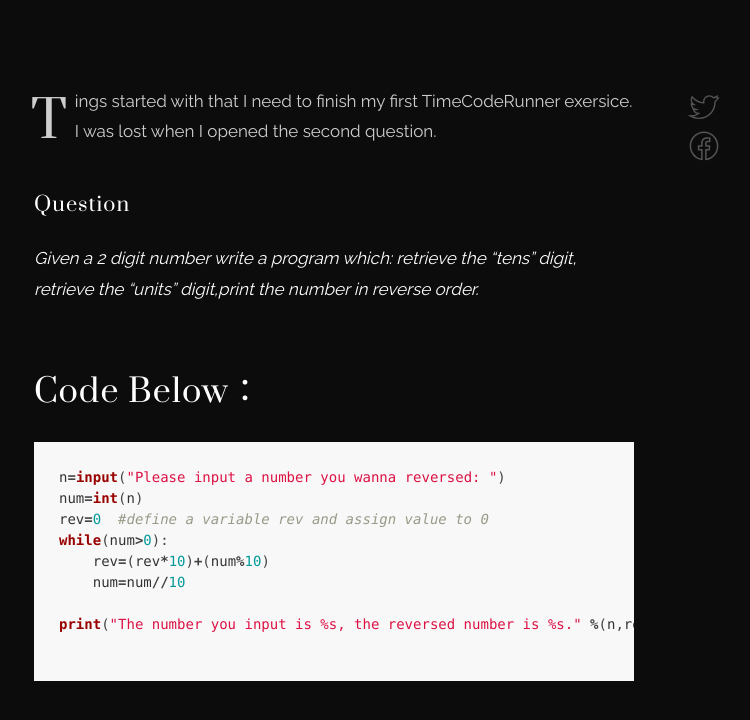
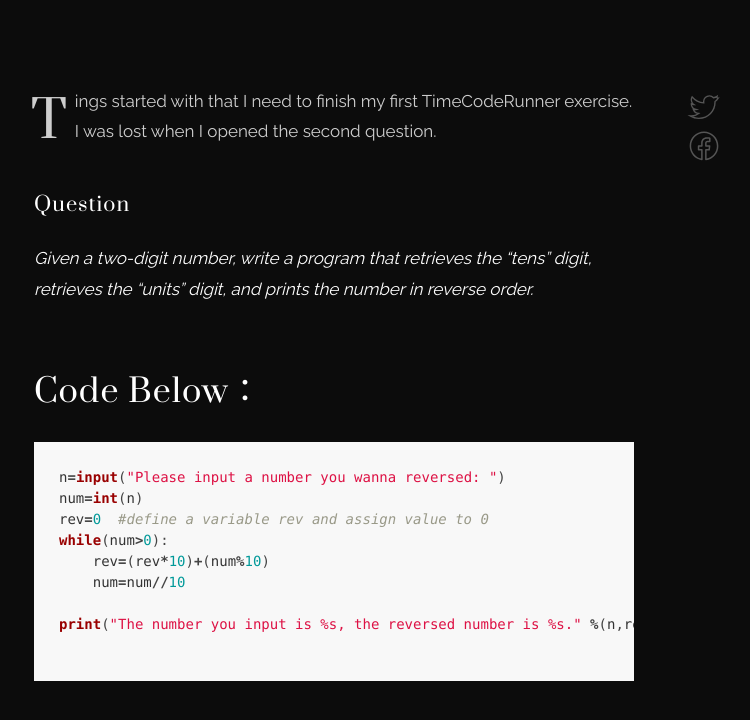
Before and after one commit to Litingggggg/Litingggggg, a Jekyll site: the page built from _posts/2021-07-30-reverse-number.md, in a window 1280 px wide and 900 px high, scrolled down 636 px, cut to the strip 173-893 px from the top of the window. Shown: the whole strip, without its empty margins (306-1056 px from the left). Built offline with Jekyll 4.4.1, drawn with Linux system fonts in a browser that asks for light colours.

Commit message:
change grammar

```diff
--- a/_posts/2021-07-30-reverse-number.md
+++ b/_posts/2021-07-30-reverse-number.md
@@ -8,10 +8,10 @@ header:
     text: light
 ---
 
-Tings started with that I need to finish my first TimeCodeRunner exersice. I was lost when I opened the second question.
+Tings started with that I need to finish my first TimeCodeRunner exercise. I was lost when I opened the second question.
 
 #### Question
-*Given a 2 digit number write a program which: retrieve the "tens" digit, retrieve the "units" digit,print the number in reverse order.*
+*Given a two-digit number, write a program that retrieves the "tens" digit, retrieves the "units" digit, and prints the number in reverse order.*
 
 ## Code Below：
 
```
